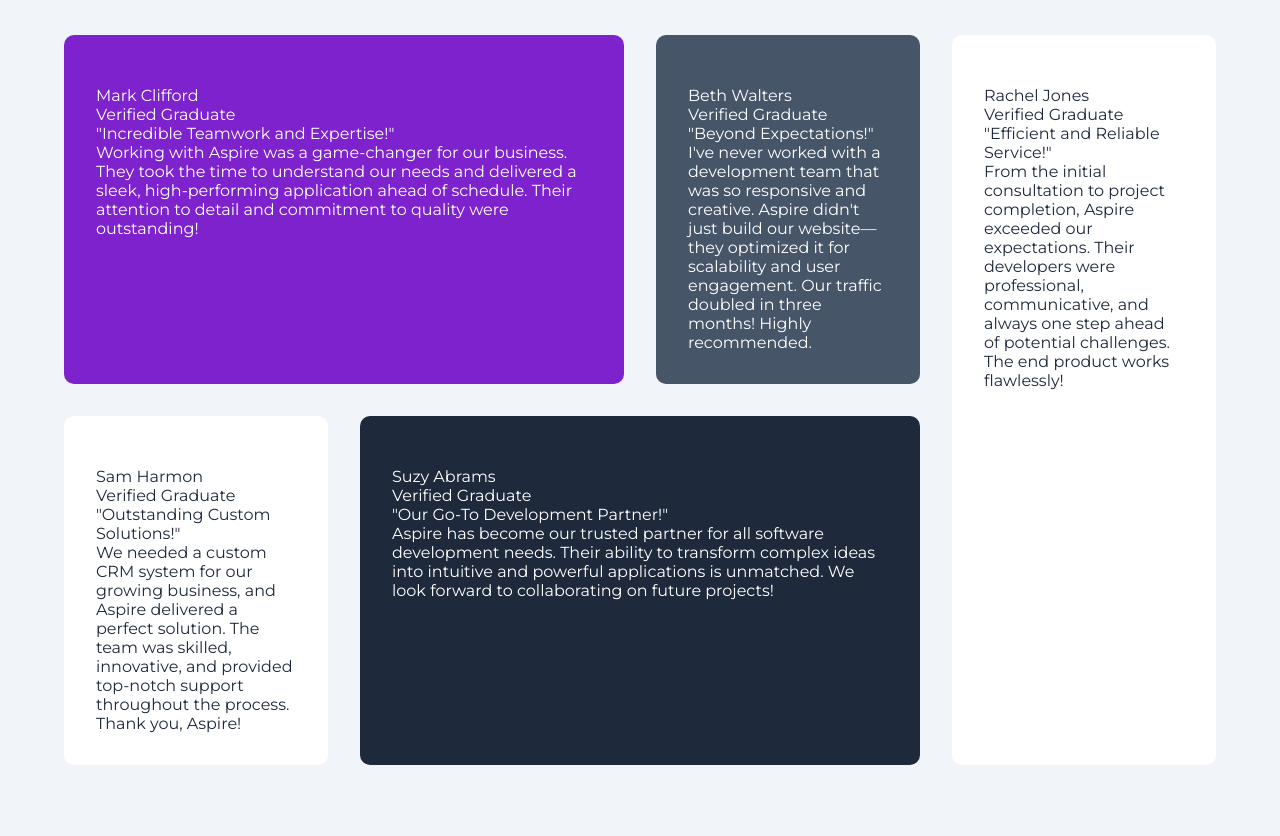
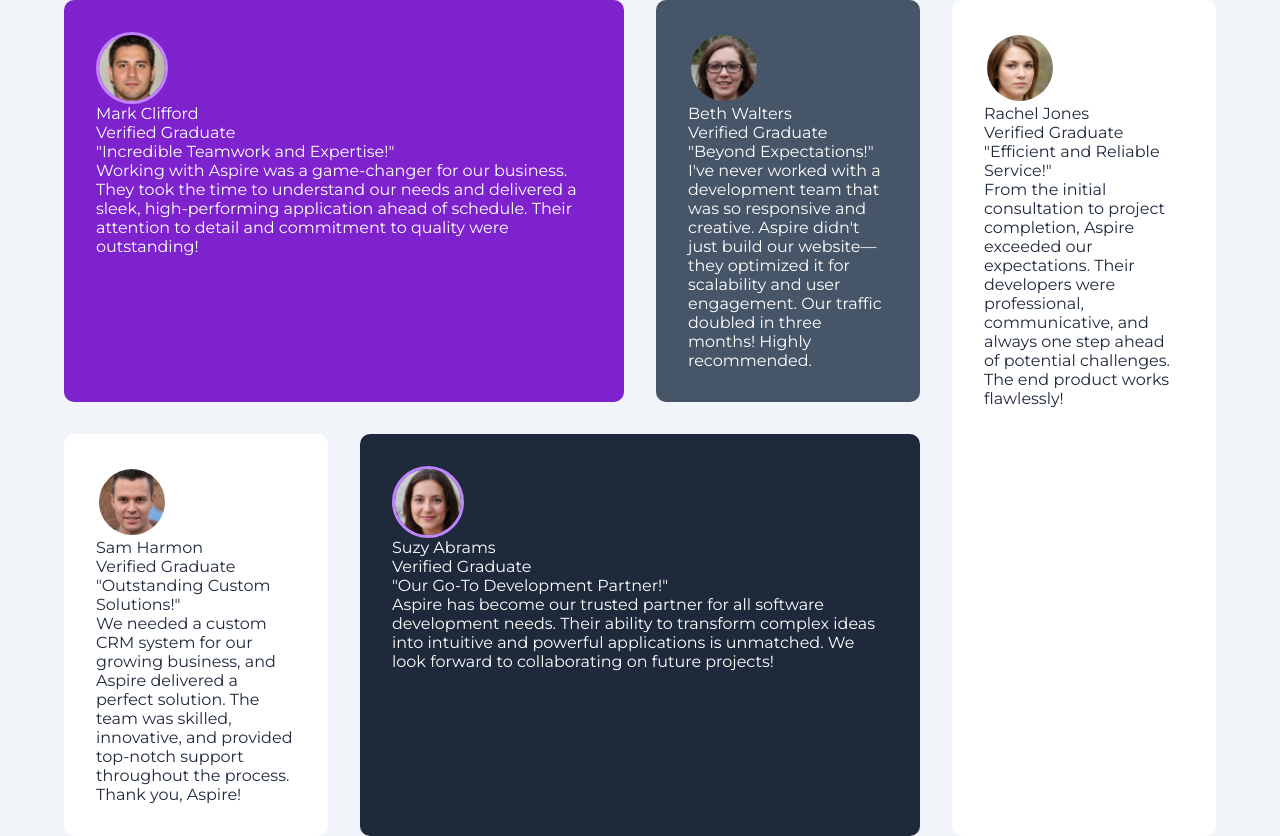
Before and after one commit to apcurran/ui-challenges, a plain HTML site: page testimonials-grid-section/index.html in a window 1280 px wide. Before the commit the page ends 800 px from the top, so only its background shows below. Drawn offline with Linux system fonts and the light colour scheme.

Commit message:
Avatar styling

```diff
--- a/testimonials-grid-section/index.html
+++ b/testimonials-grid-section/index.html
@@ -15,7 +15,9 @@
     <div class="wrapper">
         <article>
             <div class="top">
-                <img src="" alt="" class="avatar">
+                <figure>
+                    <img src="./images/avatar-mark.min.jpg" alt="User profile avatar" class="avatar avatar--highlight">
+                </figure>
                 <div class="user-info">
                     <p class="name">Mark Clifford</p>
                     <p>Verified Graduate</p>
@@ -28,7 +30,9 @@
         </article>
         <article>
             <div class="top">
-                <img src="" alt="" class="avatar">
+                <figure>
+                    <img src="./images/avatar-beth.min.jpg" alt="User profile avatar" class="avatar">
+                </figure>
                 <div class="user-info">
                     <p class="name">Beth Walters</p>
                     <p>Verified Graduate</p>
@@ -41,7 +45,9 @@
         </article>
         <article>
             <div class="top">
-                <img src="" alt="" class="avatar">
+                <figure>
+                    <img src="./images/avatar-rachel.min.jpg" alt="User profile avatar" class="avatar">
+                </figure>
                 <div class="user-info">
                     <p class="name">Rachel Jones</p>
                     <p>Verified Graduate</p>
@@ -54,7 +60,9 @@
         </article>
         <article>
             <div class="top">
-                <img src="" alt="" class="avatar">
+                <figure>
+                    <img src="./images/avatar-sam.min.jpg" alt="User profile avatar" class="avatar">
+                </figure>
                 <div class="user-info">
                     <p class="name">Sam Harmon</p>
                     <p>Verified Graduate</p>
@@ -67,7 +75,9 @@
         </article>
         <article>
             <div class="top">
-                <img src="" alt="" class="avatar">
+                <figure>
+                    <img src="./images/avatar-suzy.min.jpg" alt="User profile avatar" class="avatar avatar--highlight">
+                </figure>
                 <div class="user-info">
                     <p class="name">Suzy Abrams</p>
                     <p>Verified Graduate</p>
--- a/testimonials-grid-section/style.css
+++ b/testimonials-grid-section/style.css
@@ -6,8 +6,14 @@
 
 :root {
     --clr-purple: #7e22ce;
+    --clr-purple-light: #c084fc;
     --clr-slate-mid: #475569;
     --clr-slate-dark: #1e293b;
+}
+
+img {
+    display: block;
+    width: 100%;
 }
 
 body {
@@ -71,3 +77,17 @@ article:nth-of-type(3),
 article:nth-of-type(4) {
     color: var(--clr-slate-dark);
 }
+
+figure {
+    width: 4.5rem;
+    aspect-ratio: 1 / 1;
+}
+
+.avatar {
+    border: solid 3px transparent;
+    border-radius: 50%;
+}
+
+.avatar--highlight {
+    border-color: var(--clr-purple-light);
+}
```
